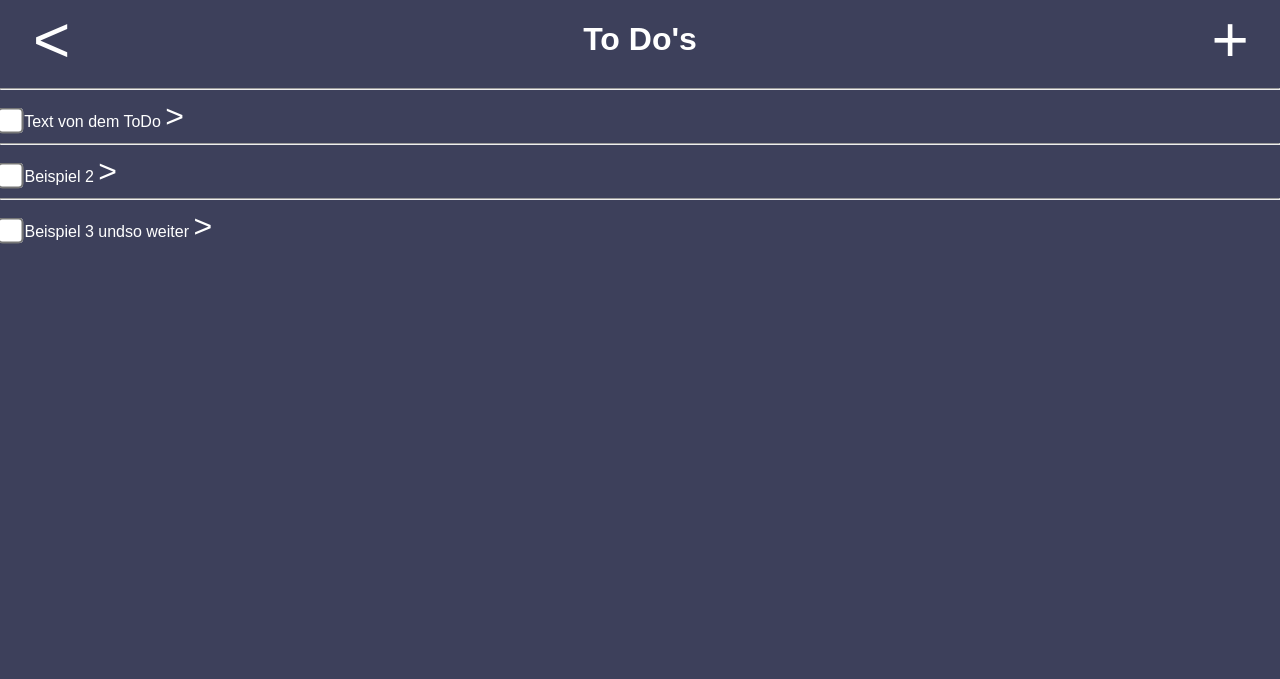
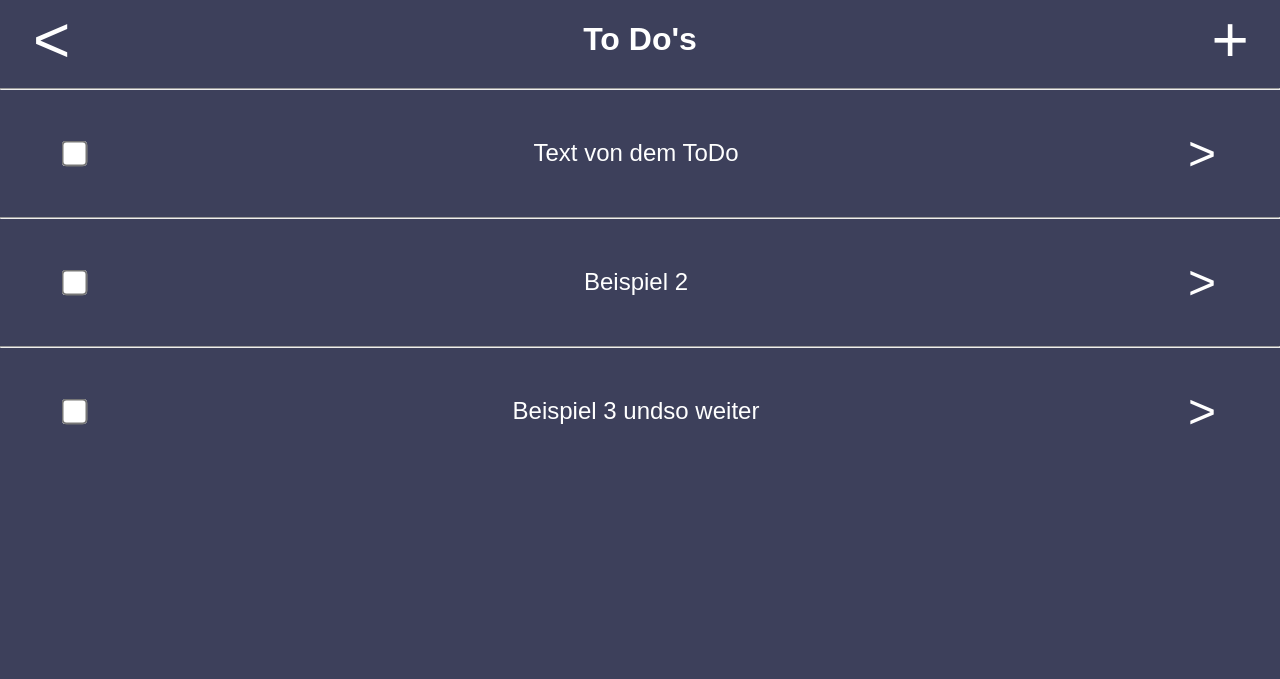
Before and after one commit to GamaGenta/Lernhilfe, a PHP site: page /todo_Ubersicht_Page.php in a window 1280 px wide. Shown: the top 679 px of the page. Run offline with PHP 8.4, Linux system fonts and the light colour scheme.

Commit message:
Update style_todo_Ubersicht_Page.css

```diff
--- a/style_todo_Ubersicht_Page.css
+++ b/style_todo_Ubersicht_Page.css
@@ -17,10 +17,6 @@ header {
     display: flex;
     align-items: center;
     justify-content: space-between;
-}
-
-body {
-
 }
 
 label {
@@ -45,7 +41,7 @@ label {
 }
 
 .rightArrow {
-    font-size: 2rem;
+    font-size: 3rem;
 }
 
 .plusButton {
@@ -54,6 +50,20 @@ label {
 
 a {
     text-decoration: none;
+}
+
+.eintragToDo {
+    display: flex;
+    width: 90%;
+    margin: 1.5em auto;
+    align-items: center;
+    justify-content: space-between;
+    text-align: center;
+    font-size: 1.5rem;
+}
+
+.eintragToDo .rightArrow {
+    float: right;
 }
 
 input[type=checkbox] {
```
